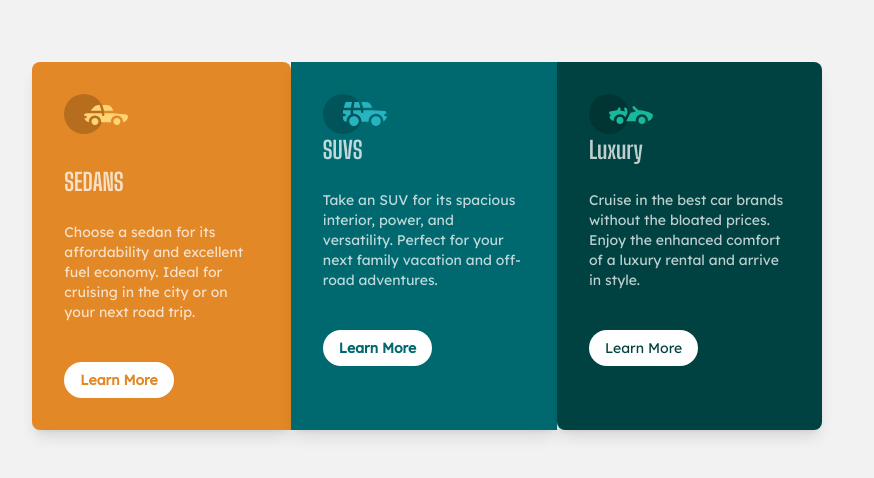
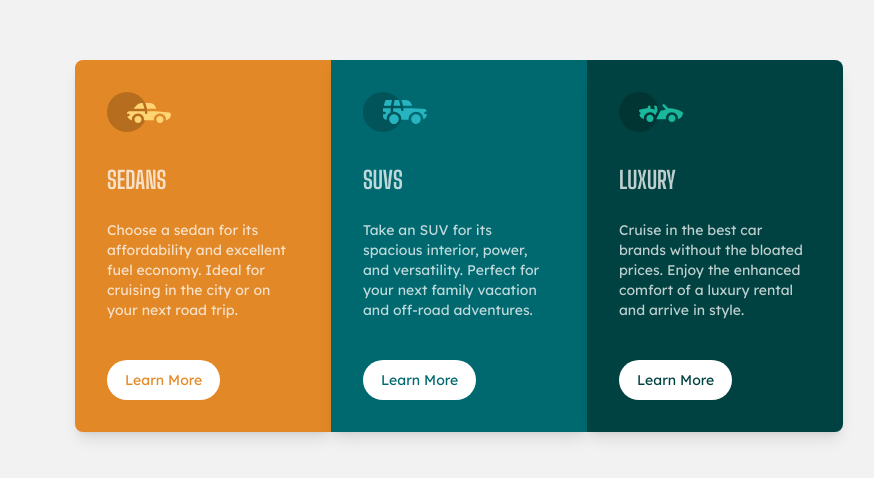
Before and after one commit to vignesh-prakasam/three-column-preview, a website: page src/index.html in a window 1280 px wide. Shown: the part 154-632 px from the top of the page, without its empty margins (213-1087 px from the left). Drawn offline with Linux system fonts and the light colour scheme.

Commit message:
code done

```diff
--- a/src/index.html
+++ b/src/index.html
@@ -1,33 +1,59 @@
 <!DOCTYPE html>
 <html lang="en">
   <head>
-    <meta charset="UTF-8">
-    <meta name="viewport" content="width=device-width, initial-scale=1.0">
+    <meta charset="UTF-8" />
+    <meta name="viewport" content="width=device-width, initial-scale=1.0" />
     <title>3 column preview</title>
-    <link rel="stylesheet" href="./output.css">
+    <link rel="stylesheet" href="./output.css" />
   </head>
-<body class=" bg-neutral-veryLightGray font-lexend-deca">
-    <div class="flex min-h-screen flex-col  justify-center items-center">
-        <div class="flex sm:flex-row flex-col w-2/3">
-                <div class="bg-primary-brightOrange sm:rounded-l-lg rounded-t-lg shadow-lg p-8 sm:ml-8">
-                        <img src="./images/icon-sedans.svg" alt="sedans">
-                        <h2 class="text-2xl font-bold text-neutral-transparentWhite font-big-shoulders mt-8">SEDANS</h2>
-                        <p class="text-neutral-transparentWhite text-sm py-6">Choose a sedan for its affordability and excellent fuel economy. Ideal for cruising in the city or on your next road trip.</p>
-                        <button class="bg-white text-primary-brightOrange px-4 py-2 rounded-3xl mt-4 font-semibold text-sm">Learn More</button>
+  <body class="bg-neutral-veryLightGray font-lexend-deca">
+    <div class="flex min-h-screen flex-col justify-center items-center">
+      <div class="flex sm:flex-row flex-col w-4/5 max-w-screen-md">
+        <div class="bg-primary-brightOrange sm:rounded-l-lg rounded-t-lg sm:rounded-tr-none shadow-lg p-8 sm:ml-8 flex-none flex flex-col sm:w-1/3">
+          <img src="./images/icon-sedans.svg" alt="sedans" class="w-16" />
+          <h2
+            class="text-2xl font-bold text-neutral-transparentWhite font-big-shoulders mt-8">
+            SEDANS
+          </h2>
+          <p class="text-neutral-transparentWhite text-sm py-6">
+            Choose a sedan for its affordability and excellent fuel economy.
+            Ideal for cruising in the city or on your next road trip.
+          </p>
+          <div class="mt-auto">
+            <button class="bg-white text-primary-brightOrange px-4 py-2 rounded-3xl mt-4 text-sm hover:text-white hover:bg-primary-brightOrange hover:border-white  border-2 border-transparent">
+              Learn More
+            </button>
           </div>
-                <div class="bg-primary-darkCyan  shadow-lg p-8">
-                    <img src="./images/icon-suvs.svg" alt="sedans">
-                    <h2 class="text-2xl font-bold text-neutral-transparentWhite font-big-shoulders">SUVS</h2>
-                    <p class="text-neutral-transparentWhite text-sm py-6">  Take an SUV for its spacious interior, power, and versatility. Perfect for your next family vacation
-                        and off-road adventures.</p>
-                    <button class="bg-white text-primary-darkCyan  px-4 py-2 rounded-3xl mt-4 font-semibold text-sm">Learn More</button>
         </div>
-                <div class="bg-primary-veryDarkCyan sm:rounded-r-lg rounded-b-lg shadow-lg p-8 sm:mr-8">
-                    <img src="./images/icon-luxury.svg" alt="sedans">
-                    <h2 class="text-2xl font-bold text-neutral-transparentWhite font-big-shoulders">Luxury</h2>
-                    <p class="text-neutral-transparentWhite text-sm py-6 ">Cruise in the best car brands without the bloated prices. Enjoy the enhanced comfort of a luxury
-                        rental and arrive in style.</p>
-                    <button class="bg-white text-primary-veryDarkCyan px-4 py-2 rounded-3xl mt-4 text-sm">Learn More</button>
+        <div class="bg-primary-darkCyan shadow-lg p-8 flex-none sm:w-1/3 flex flex-col">
+          <img src="./images/icon-suvs.svg" alt="sedans" class="w-16" />
+          <h2 class="text-2xl font-bold text-neutral-transparentWhite font-big-shoulders mt-8">
+            SUVS
+          </h2>
+          <p class="text-neutral-transparentWhite text-sm py-6">
+            Take an SUV for its spacious interior, power, and versatility.
+            Perfect for your next family vacation and off-road adventures.
+          </p>
+          <div class="mt-auto">
+            <button class="bg-white text-primary-darkCyan px-4 py-2 rounded-3xl mt-4 text-sm hover:text-white hover:bg-primary-darkCyan hover:border-white border-2 border-transparent">
+              Learn More
+            </button>
+          </div>
+        </div>
+        <div class="bg-primary-veryDarkCyan sm:rounded-r-lg sm:rounded-br-lg sm:rounded-bl-none rounded-b-lg shadow-lg p-8 sm:mr-8 flex-none sm:w-1/3 flex flex-col">
+          <img src="./images/icon-luxury.svg" alt="sedans" class="w-16" />
+          <h2 class="text-2xl font-bold text-neutral-transparentWhite font-big-shoulders mt-8">
+            LUXURY
+          </h2>
+          <p class="text-neutral-transparentWhite text-sm py-6">
+            Cruise in the best car brands without the bloated prices. Enjoy the
+            enhanced comfort of a luxury rental and arrive in style.
+          </p>
+          <div class="mt-auto">
+            <button class="bg-white text-primary-veryDarkCyan px-4 py-2 rounded-3xl mt-4 text-sm hover:text-white hover:bg-primary-veryDarkCyan hover:border-white border-2 border-transparent">
+              Learn More
+            </button>
+          </div>
         </div>
       </div>
     </div>
```
Also changed, not shown: src/output.css. Lines whose indentation alone changed are shown as unchanged.
